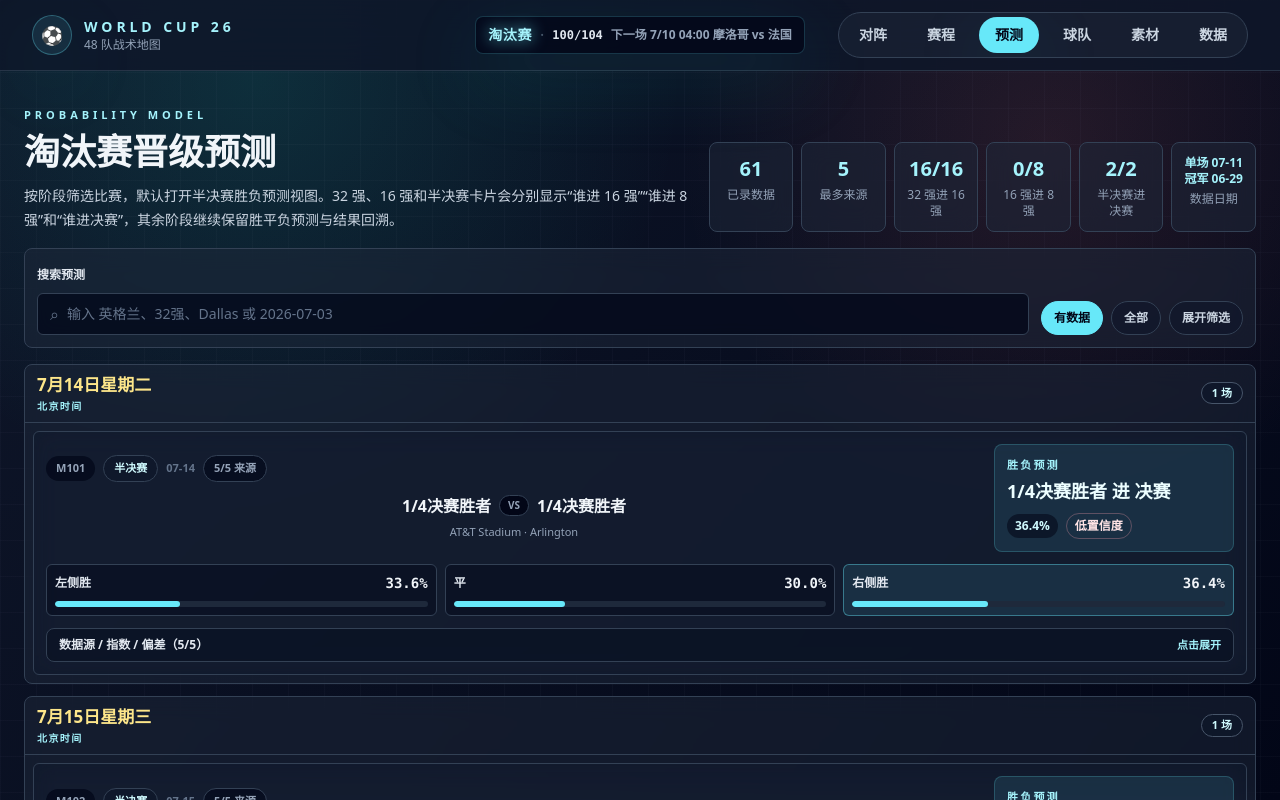
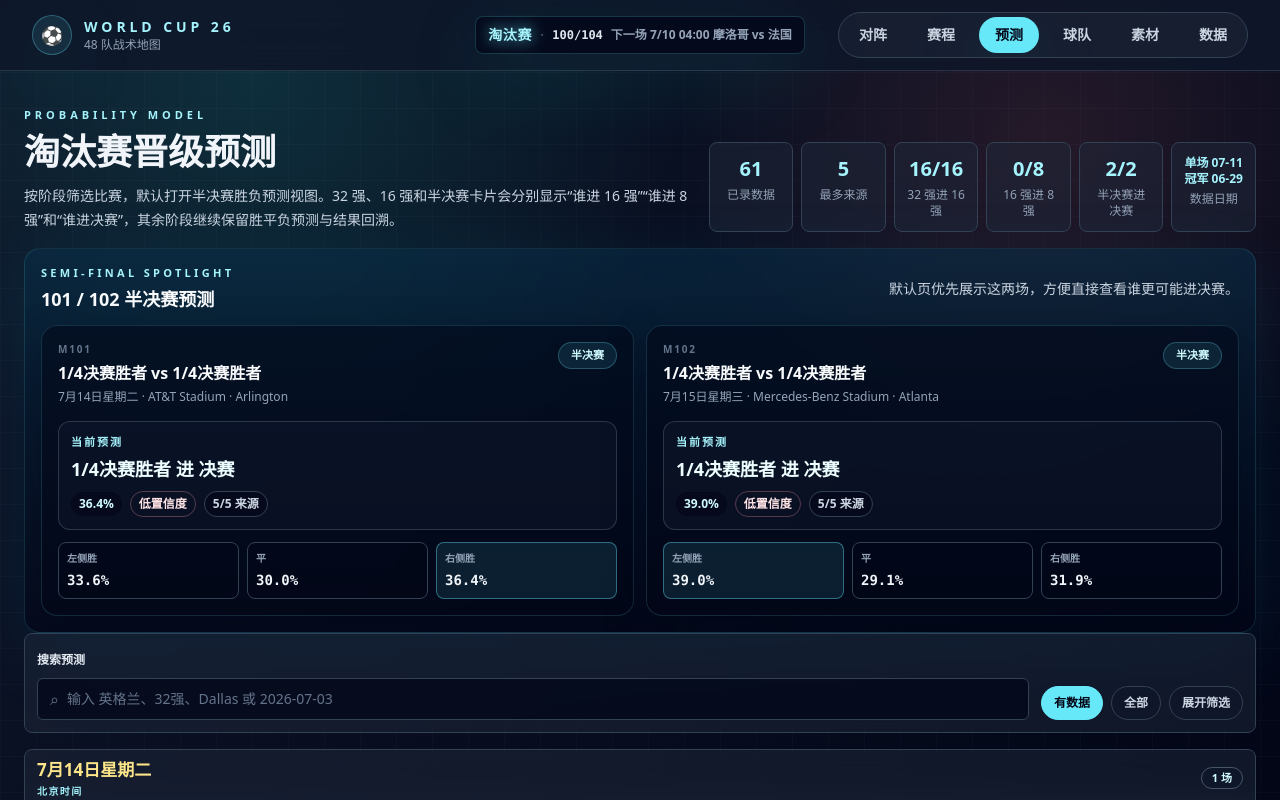
Before and after one commit to huayu2025ai-sketch/world-cup-26, a Next.js app: page /predictions in a window 1280 px wide. Shown: the top 800 px of the page. Built offline with nearby package versions, Linux system fonts and the light colour scheme.

Commit message:
Add semifinal spotlight to predictions page

```diff
--- a/app/predictions/page.tsx
+++ b/app/predictions/page.tsx
@@ -183,6 +183,20 @@ export default function PredictionsPage() {
 
   const groupedMatches = useMemo(() => groupRowsByDate(predictionRows), [predictionRows]);
   const dateKeys = Object.keys(groupedMatches).sort();
+  const semiFinalSpotlightMatches = useMemo(
+    () =>
+      scheduleMatches
+        .filter((match) => match.stage === "半决赛")
+        .map((match) => {
+          const prediction = getMatchPrediction(matchOddsById[match.id] ?? []);
+          return {
+            match,
+            prediction,
+            advancer: getPredictedAdvancer(match, prediction)
+          };
+        }),
+    []
+  );
 
   const predictionCount = Object.keys(matchOddsById).length;
   const knockout32PredictionCount = scheduleMatches.filter(
@@ -332,6 +346,105 @@ export default function PredictionsPage() {
           </div>
         </div>
       </section>
+
+      {stage === "半决赛" && (
+        <section className="rounded-2xl border border-cyan-300/15 bg-[linear-gradient(180deg,rgba(8,47,73,0.58),rgba(2,6,23,0.56))] p-4 shadow-[0_20px_70px_rgba(8,145,178,0.14)] backdrop-blur-md">
+          <div className="flex flex-wrap items-center justify-between gap-2">
+            <div>
+              <p className="text-[11px] font-black uppercase tracking-[0.3em] text-cyan-200">Semi-final Spotlight</p>
+              <h2 className="mt-1 text-lg font-black text-slate-50">101 / 102 半决赛预测</h2>
+            </div>
+            <p className="text-sm text-slate-300">默认页优先展示这两场，方便直接查看谁更可能进决赛。</p>
+          </div>
+
+          <div className="mt-3 grid gap-3 md:grid-cols-2">
+            {semiFinalSpotlightMatches.map(({ match, prediction, advancer }) => {
+              const actualOutcome = getActualOutcome(match);
+              const predictionResult =
+                prediction && actualOutcome
+                  ? prediction.predictedOutcome === actualOutcome
+                    ? "correct"
+                    : "wrong"
+                  : null;
+
+              return (
+                <article
+                  key={match.id}
+                  className="rounded-2xl border border-cyan-300/15 bg-slate-950/55 p-4 shadow-[0_16px_40px_rgba(2,6,23,0.35)]"
+                >
+                  <div className="flex items-start justify-between gap-3">
+                    <div>
+                      <p className="text-[10px] font-black uppercase tracking-[0.18em] text-slate-500">M{match.id}</p>
+                      <h3 className="mt-1 text-base font-black text-slate-50">
+                        {match.home} vs {match.away}
+                      </h3>
+                      <p className="mt-1 text-xs text-slate-400">
+                        {formatDate(match.date)} · {match.venue} · {match.city}
+                      </p>
+                    </div>
+                    <span className="rounded-full border border-cyan-300/25 bg-cyan-300/10 px-3 py-1 text-[11px] font-black text-cyan-100">
+                      半决赛
+                    </span>
+                  </div>
+
+                  <div className="mt-4 rounded-xl border border-slate-700/80 bg-slate-900/60 p-3">
+                    <p className="text-[11px] font-black uppercase tracking-[0.18em] text-cyan-200">当前预测</p>
+                    <p className="mt-1 text-lg font-black text-cyan-50">
+                      {advancer ? `${advancer} 进 决赛` : "加时 / 点球待定"}
+                    </p>
+                    {prediction ? (
+                      <div className="mt-2 flex flex-wrap items-center gap-2">
+                        <span className="rounded-full bg-slate-950/60 px-2 py-1 text-xs font-black text-cyan-100">
+                          {formatPercent(prediction.predictedProbability)}
+                        </span>
+                        <span className={`rounded-full border px-2 py-1 text-xs font-black ${confidenceClass[prediction.confidence]}`}>
+                          {prediction.confidence}置信度
+                        </span>
+                        <span className="rounded-full border border-slate-700 bg-slate-950/60 px-2 py-1 text-xs font-black text-slate-300">
+                          {prediction.sourceCount}/{prediction.maxSourceCount} 来源
+                        </span>
+                        {predictionResult && (
+                          <span
+                            className={`rounded-full border px-2 py-1 text-xs font-black ${
+                              predictionResult === "correct"
+                                ? "border-emerald-300/30 bg-emerald-300/12 text-emerald-100"
+                                : "border-rose-300/30 bg-rose-300/12 text-rose-100"
+                            }`}
+                          >
+                            {predictionResult === "correct" ? "已命中" : "已失准"}
+                          </span>
+                        )}
+                      </div>
+                    ) : (
+                      <p className="mt-2 text-xs text-slate-500">暂无可用赔率数据。</p>
+                    )}
+                  </div>
+
+                  {prediction && (
+                    <div className="mt-3 grid grid-cols-3 gap-2">
+                      {(["home", "draw", "away"] as OutcomeKey[]).map((key) => (
+                        <div
+                          key={key}
+                          className={`rounded-lg border p-2 ${
+                            prediction.predictedOutcome === key
+                              ? "border-cyan-300/40 bg-cyan-300/10"
+                              : "border-slate-700 bg-slate-950/40"
+                          }`}
+                        >
+                          <p className="text-[10px] font-black text-slate-400">{outcomeShortLabel[key]}</p>
+                          <p className="mt-1 font-mono text-sm font-black text-slate-100">
+                            {formatPercent(prediction.average[key])}
+                          </p>
+                        </div>
+                      ))}
+                    </div>
+                  )}
+                </article>
+              );
+            })}
+          </div>
+        </section>
+      )}
 
       <section className="rounded-lg border border-slate-700 bg-slate-800/50 p-3 backdrop-blur-md">
         <div className="grid gap-3 lg:grid-cols-[1fr_auto] lg:items-end">
```
